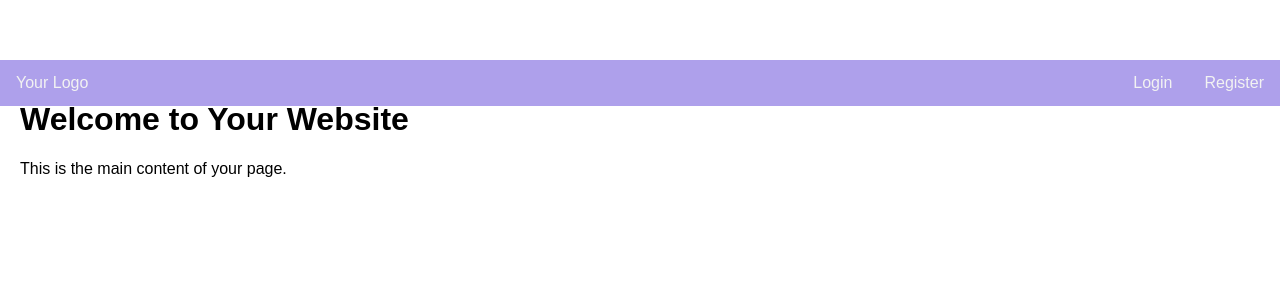
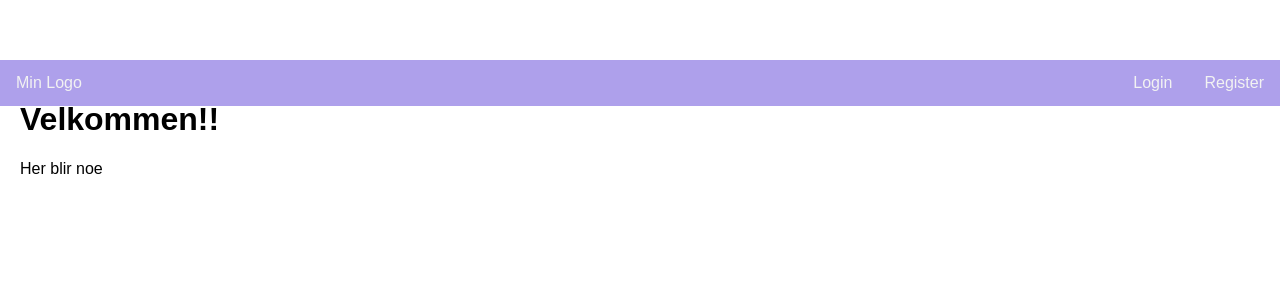
Before and after one commit to murat-polat/DJ, a Django app: page / in a window 1280 px wide. Shown: the top 300 px of the page. Run offline with Django 4.2, Linux system fonts and the light colour scheme.

Commit message:
works fine

```diff
--- a/website/accounts/templates/index.html
+++ b/website/accounts/templates/index.html
@@ -5,7 +5,7 @@
 <head>
     <meta charset="UTF-8">
     <meta name="viewport" content="width=device-width, initial-scale=1.0">
-    <title>Your Sticky Navbar</title>
+    <title>Dette er bare test side</title>
     <style>
         body {
             margin: 0;
@@ -50,7 +50,7 @@
 <body>
 
 <div class="navbar">
-    <a href="#" class="logo">Your Logo</a>
+    <a href="#" class="logo">Min  Logo</a>
     <div class="login-register">
 <a href="{% url 'login'%}" class="open-modal-btn" onclick="openModal()"> Login</a>
 
@@ -62,8 +62,8 @@
 <!-- Add your content below the navbar -->
 <div style="margin-top: 60px; padding: 20px;">
     <!-- Your page content goes here -->
-    <h1>Welcome to Your Website</h1>
-    <p>This is the main content of your page.</p>
+    <h1>Velkommen!!</h1>
+    <p>Her blir noe </p>
 </div>
 
 </body>
--- a/website/website/urls.py
+++ b/website/website/urls.py
@@ -10,5 +10,5 @@ urlpatterns = [
     path('reset_password_sent/', auth_views.PasswordResetDoneView.as_view(), name="password_reset_done"),
     path('reset/<uidb64>/<token>/', auth_views.PasswordResetConfirmView.as_view(), name="password_reset_confirm"),
     path('reset_password_complete/', auth_views.PasswordResetCompleteView.as_view(), name="password_reset_complate"),
-
+    path('accounts/', include('allauth.urls')),
 ]
```
Also changed, not shown: website/accounts/templates/login.html (+31 -0 lines), website/website/settings.py (+5 -10 lines), website/db.sqlite3.
